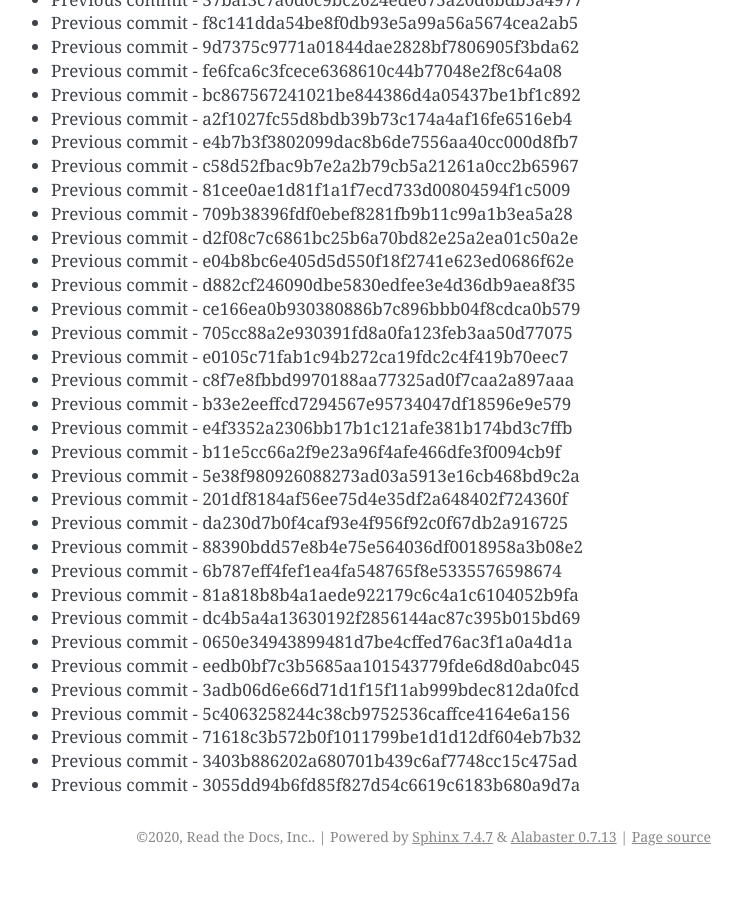
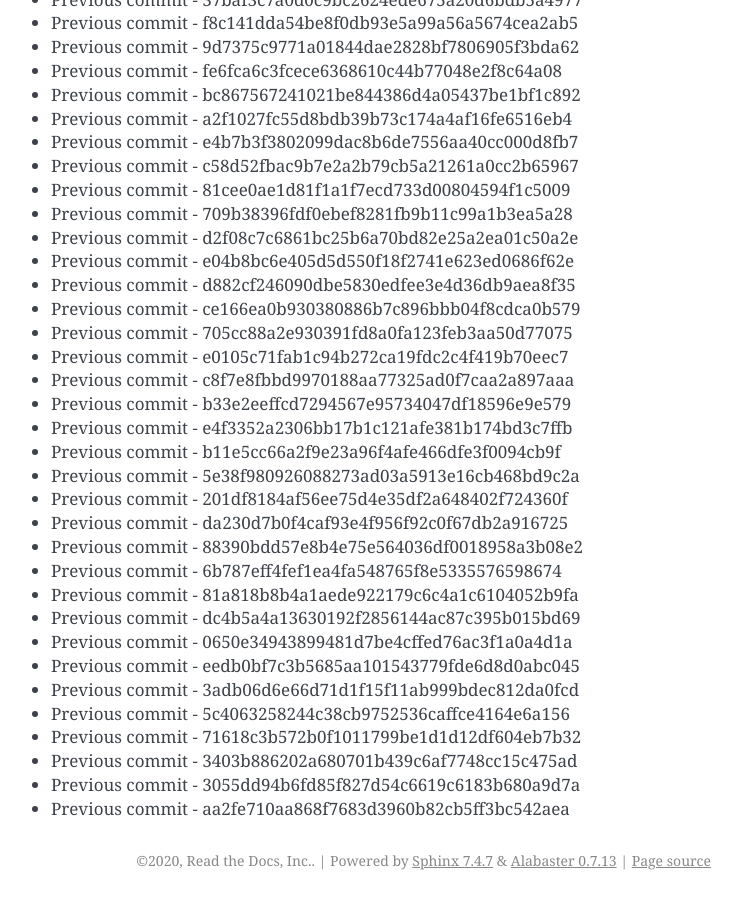
Before and after one commit to readthedocs/rtd-git-stresstest, a Sphinx documentation site: the page built from docs/updates.rst, in a window 1280 px wide and 900 px high, scrolled down 84873 px. Shown: the whole window, without its empty margins (399-1141 px from the left). Built offline with Sphinx 7.4.7, drawn with Linux system fonts in a browser that asks for light colours; before the commit the page ends 85749 px from its top, so only the background shows below that.

Commit message:
Generating commit from previous: aa2fe710aa868f7683d3960b82cb5ff3bc542aea

```diff
--- a/docs/updates.rst
+++ b/docs/updates.rst
@@ -3598,3 +3598,4 @@ It can be tested for any performance characteristics.
 * Previous commit - 71618c3b572b0f1011799be1d1d12df604eb7b32
 * Previous commit - 3403b886202a680701b439c6af7748cc15c475ad
 * Previous commit - 3055dd94b6fd85f827d54c6619c6183b680a9d7a
+* Previous commit - aa2fe710aa868f7683d3960b82cb5ff3bc542aea
```
